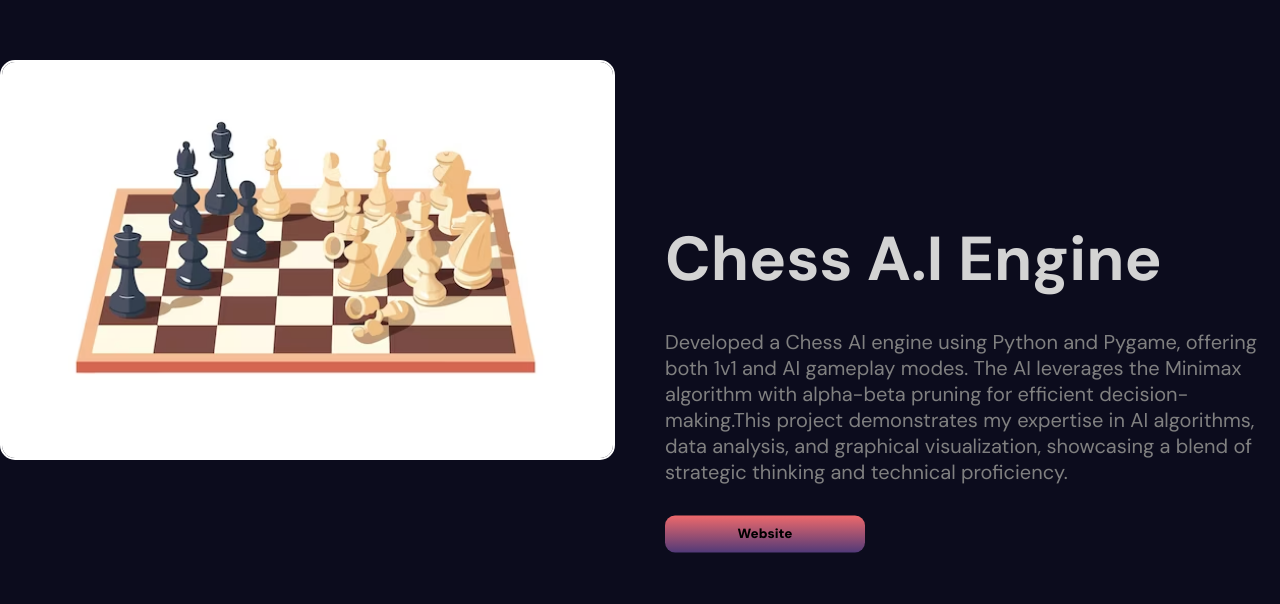
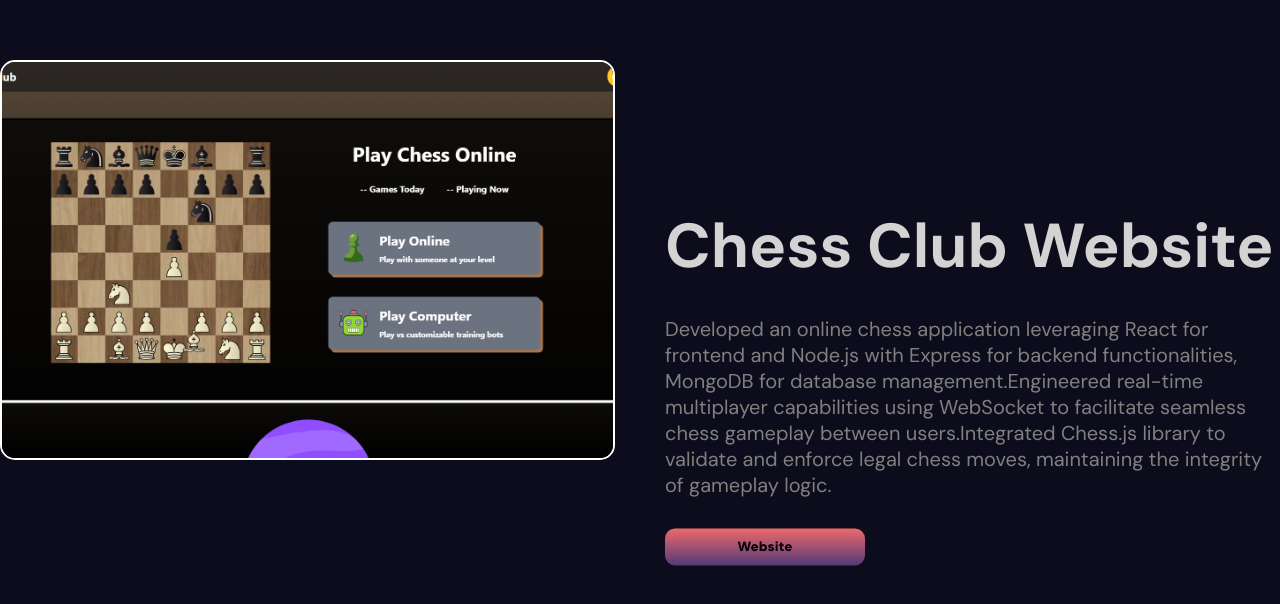
Before and after one commit to Rahul-sehrawat/portfolio, a React (Vite) app: page / in a window 1280 px wide. Shown: the part 4303-4907 px from the top of the page. Built offline with nearby package versions, Linux system fonts and the light colour scheme.

Commit message:
project updated

```diff
--- a/src/components/projects/Projects.jsx
+++ b/src/components/projects/Projects.jsx
@@ -12,9 +12,10 @@ const items = [
   },
   {
     id: 2,
-    title: "Chess A.I Engine",
-    img: "/chess1.avif",
-    desc: "Developed a Chess AI engine using Python and Pygame, offering both 1v1 and AI gameplay modes. The AI leverages the Minimax algorithm with alpha-beta pruning for efficient decision-making.This project demonstrates my expertise in AI algorithms, data analysis, and graphical visualization, showcasing a blend of strategic thinking and technical proficiency.",
+    title: "Chess Club Website",
+    img: "/chess.png",
+    link:"https://chessclubapp.netlify.app/",
+    desc: "Developed an online chess application leveraging React for frontend and Node.js with Express for backend functionalities, MongoDB for database management.Engineered real-time multiplayer capabilities using WebSocket to facilitate seamless chess gameplay  between users.Integrated Chess.js library to validate and enforce legal chess moves, maintaining the integrity of gameplay logic."
   },
   {
     id: 3,
```
Also changed, not shown: public/chess.png (added), public/chess1.avif (deleted).
